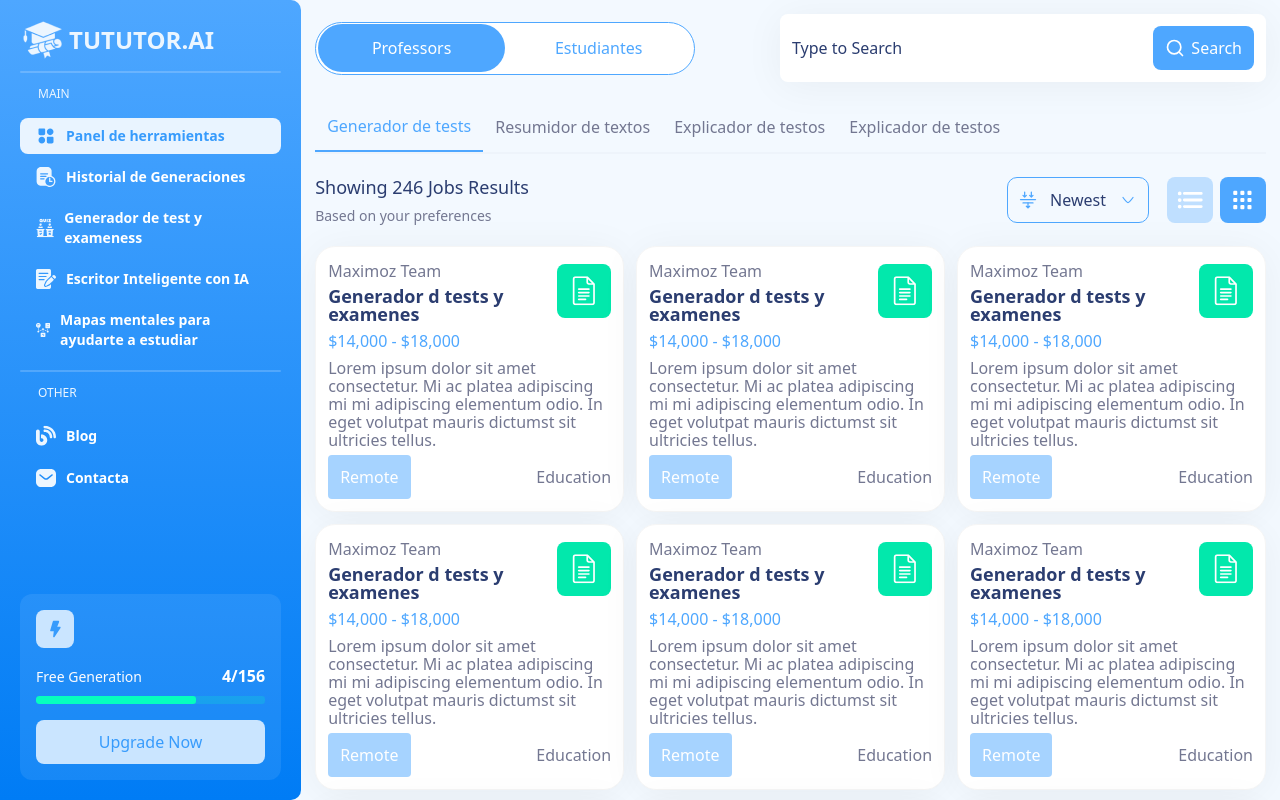
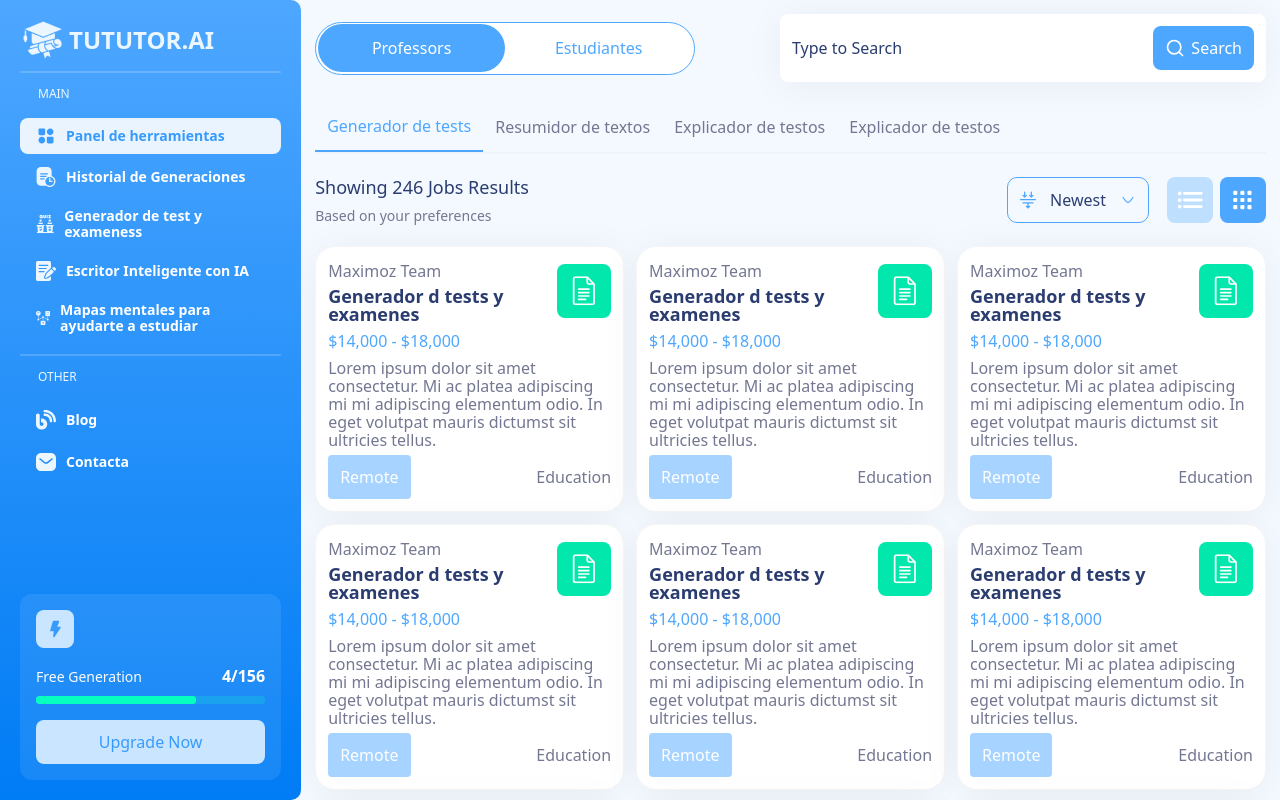
Before and after one commit to UbaidullahMOmer/tututor.ai, a React (Create React App) app: page / in a window 1280 px wide. Built offline with nearby package versions, Linux system fonts and the light colour scheme.

Commit message:
Update Sidebar.jsx

```diff
--- a/src/app/components/sidebar/Sidebar.jsx
+++ b/src/app/components/sidebar/Sidebar.jsx
@@ -29,31 +29,31 @@ function Sidebar() {
               </span>
               <div className="flex w-full items-center gap-[10px] rounded-[8px] bg-[#e9f4ff] 2xl:px-[24px] py-[8px] px-[16px] 2xl:py-[16px]">
                 <ToolPanelIcon className={"h-[20px] w-[20px]"} />
-                <span className="font-[600] text-[#379BFC] max-2xl:text-[14px] leading-[20px]">
+                <span className="font-[600] text-[#379BFC] max-2xl:text-[14px] leading-[16px]">
                   Panel de herramientas
                 </span>
               </div>
               <div className="flex w-full items-center gap-[10px] rounded-[8px] bg-transparent 2xl:px-[24px] py-[8px] px-[16px] 2xl:py-[16px]">
                 <GenerationHistory className={"h-[20px] w-[20px]"}  />
-                <span className="font-[600] text-[#FFF] max-2xl:text-[14px] leading-[20px]">
+                <span className="font-[600] text-[#FFF] max-2xl:text-[14px] leading-[16px]">
                   Historial de Generaciones
                 </span>
               </div>
               <div className="flex w-full items-center gap-[10px] rounded-[8px] bg-transparent 2xl:px-[24px] py-[8px] px-[16px] 2xl:py-[16px]">
                 <QuizIcon className={"h-[20px] w-[20px]"}  />
-                <span className="font-[600] text-[#FFF] max-2xl:text-[14px] leading-[20px]">
+                <span className="font-[600] text-[#FFF] max-2xl:text-[14px] leading-[16px]">
                   Generador de test y exameness
                 </span>
               </div>
               <div className="flex w-full items-center gap-[10px] rounded-[8px] bg-transparent 2xl:px-[24px] py-[8px] px-[16px] 2xl:py-[16px]">
                 <WriteIcon className={"h-[20px] w-[20px]"}  />
-                <span className="font-[600] text-[#FFF] max-2xl:text-[14px] leading-[20px]">
+                <span className="font-[600] text-[#FFF] max-2xl:text-[14px] leading-[16px]">
                   Escritor Inteligente con IA
                 </span>
               </div>
               <div className="flex w-full items-center gap-[10px] rounded-[8px] bg-transparent 2xl:px-[24px] py-[8px] px-[16px] 2xl:py-[16px]">
                 <MindMapIcon className={"h-[20px] w-[20px]"}  />
-                <span className="font-[600] text-[#FFF] max-2xl:text-[14px] leading-[20px]">
+                <span className="font-[600] text-[#FFF] max-2xl:text-[14px] leading-[16px]">
                   Mapas mentales para ayudarte a estudiar
                 </span>
               </div>
```
